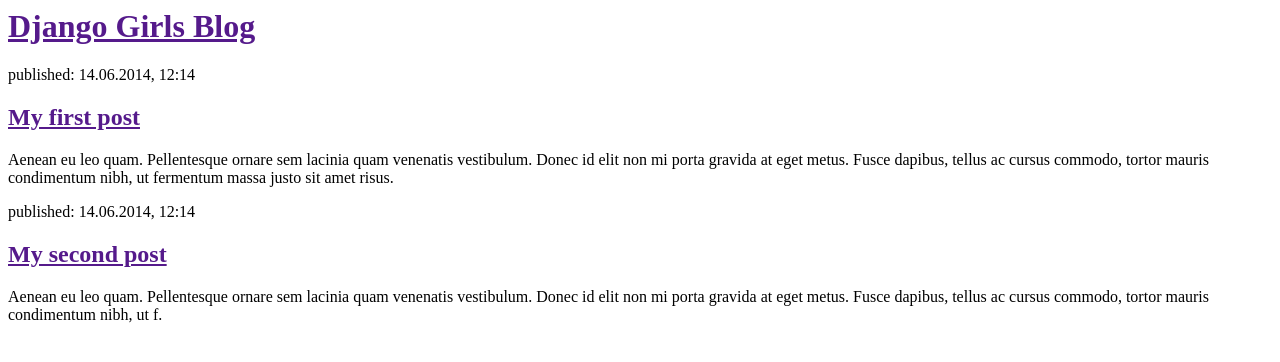
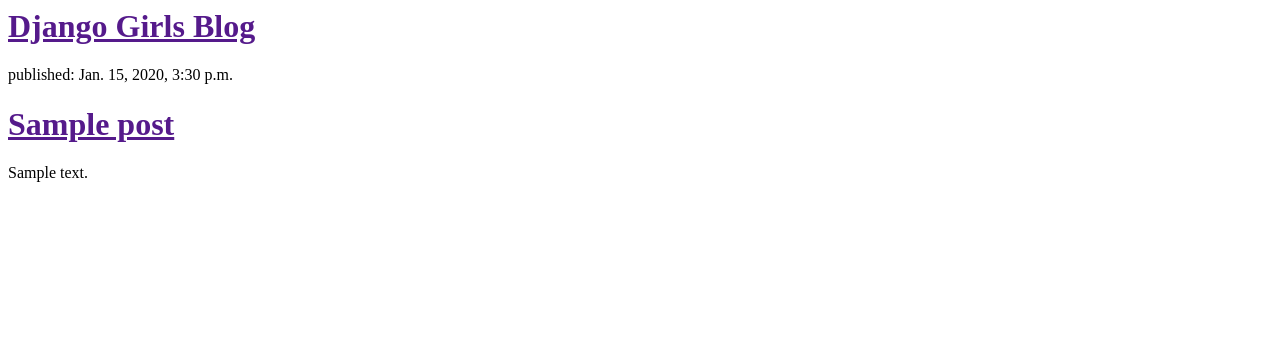
Before and after one commit to naveensachdeva1993/my-first-blog, a Django app: template mysite/blog/templates/blog/post_list.html in a window 1280 px wide. Shown: the top 362 px of the page. Run offline with Django 3.2, Linux system fonts and the light colour scheme; the template is opened without the code that fills it: values that come from a table or form of the project are taken from there, others are empty; tables that the repository leaves empty hold one stand-in row (values such as "Sample post").

Commit message:
Modified templates to display posts

```diff
--- a/mysite/blog/admin.py
+++ b/mysite/blog/admin.py
@@ -1,7 +1,8 @@
 from django.contrib import admin
-from .models import Post
+from .models import Post, person
 
 # Register your models here.
 
 
 admin.site.register(Post)
+admin.site.register(person)
--- a/mysite/blog/models.py
+++ b/mysite/blog/models.py
@@ -18,3 +18,15 @@ class Post(models.Model):
 
     def __str__(self):
         return self.title
+
+
+
+class person(models.Model):
+    shirt_size=(
+        ('S','Small'),
+        ('M','Medium'),
+        ('L','Large'),
+        )
+
+    name=models.CharField(max_length=200)
+    size=models.CharField(max_length=1, choices=shirt_size)
--- a/mysite/blog/templates/blog/post_list.html
+++ b/mysite/blog/templates/blog/post_list.html
@@ -6,17 +6,13 @@
         <div>
             <h1><a href="">Django Girls Blog</a></h1>
         </div>
+       {% for post in posts %}
+    <div>
+        <p>published: {{ post.published_date }}</p>
+        <h1><a href="">{{ post.title }}</a></h1>
+        <p>{{ post.text|linebreaks }}</p>
+    </div>
+{% endfor %}
 
-        <div>
-            <p>published: 14.06.2014, 12:14</p>
-            <h2><a href="">My first post</a></h2>
-            <p>Aenean eu leo quam. Pellentesque ornare sem lacinia quam venenatis vestibulum. Donec id elit non mi porta gravida at eget metus. Fusce dapibus, tellus ac cursus commodo, tortor mauris condimentum nibh, ut fermentum massa justo sit amet risus.</p>
-        </div>
-
-        <div>
-            <p>published: 14.06.2014, 12:14</p>
-            <h2><a href="">My second post</a></h2>
-            <p>Aenean eu leo quam. Pellentesque ornare sem lacinia quam venenatis vestibulum. Donec id elit non mi porta gravida at eget metus. Fusce dapibus, tellus ac cursus commodo, tortor mauris condimentum nibh, ut f.</p>
-        </div>
     </body>
 </html>
--- a/mysite/blog/views.py
+++ b/mysite/blog/views.py
@@ -1,6 +1,8 @@
 from django.shortcuts import render
-
+from blog.models import Post
+from django.utils import timezone
 # Create your views here.
 
 def post_list(request):
-    return render(request, 'blog/post_list.html', {})
+    posts = Post.objects.filter(published_date__lte=timezone.now()).order_by('published_date')
+    return render(request, 'blog/post_list.html', {'posts': posts})
```
Also changed, not shown: mysite/blog/migrations/0002_person.py (added).
